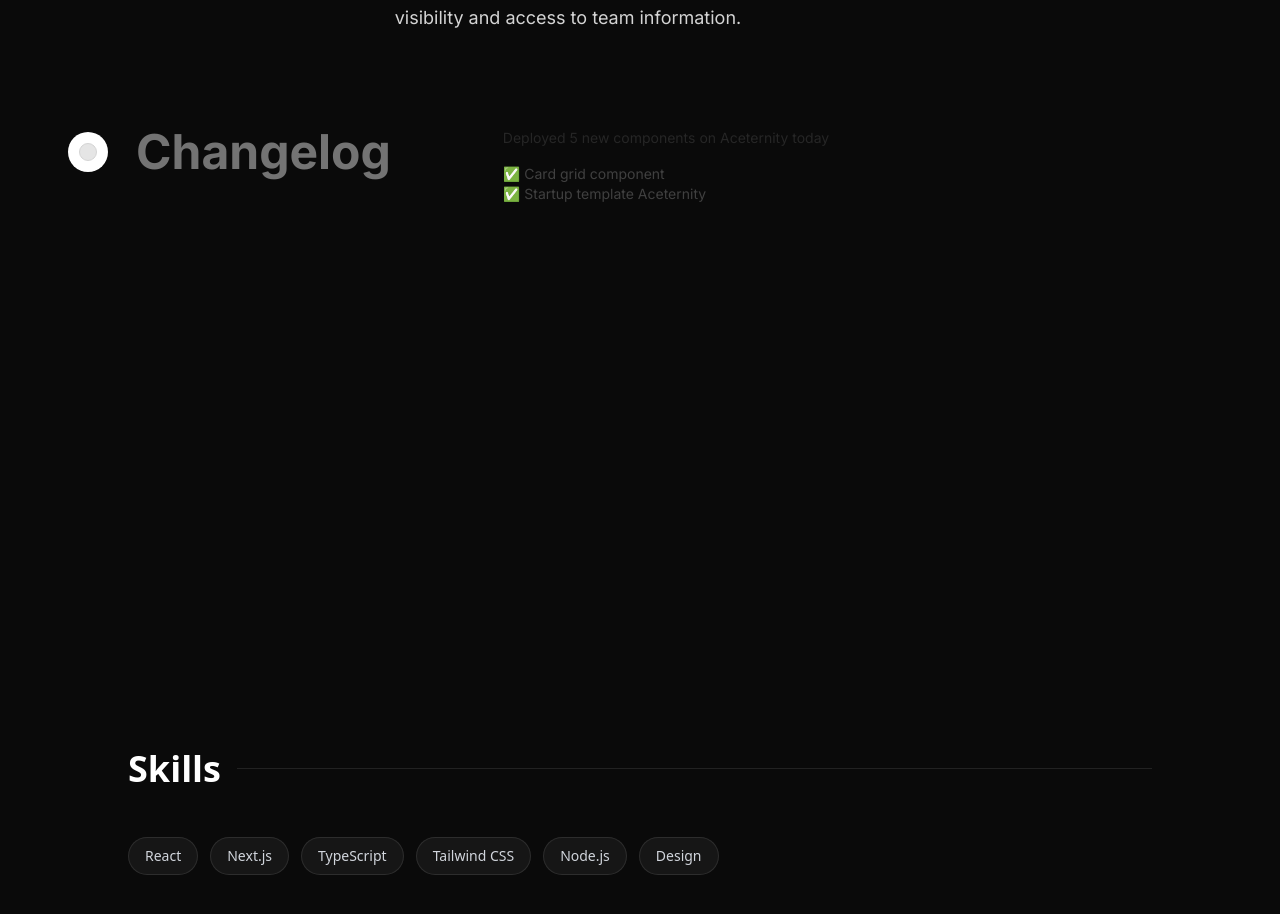
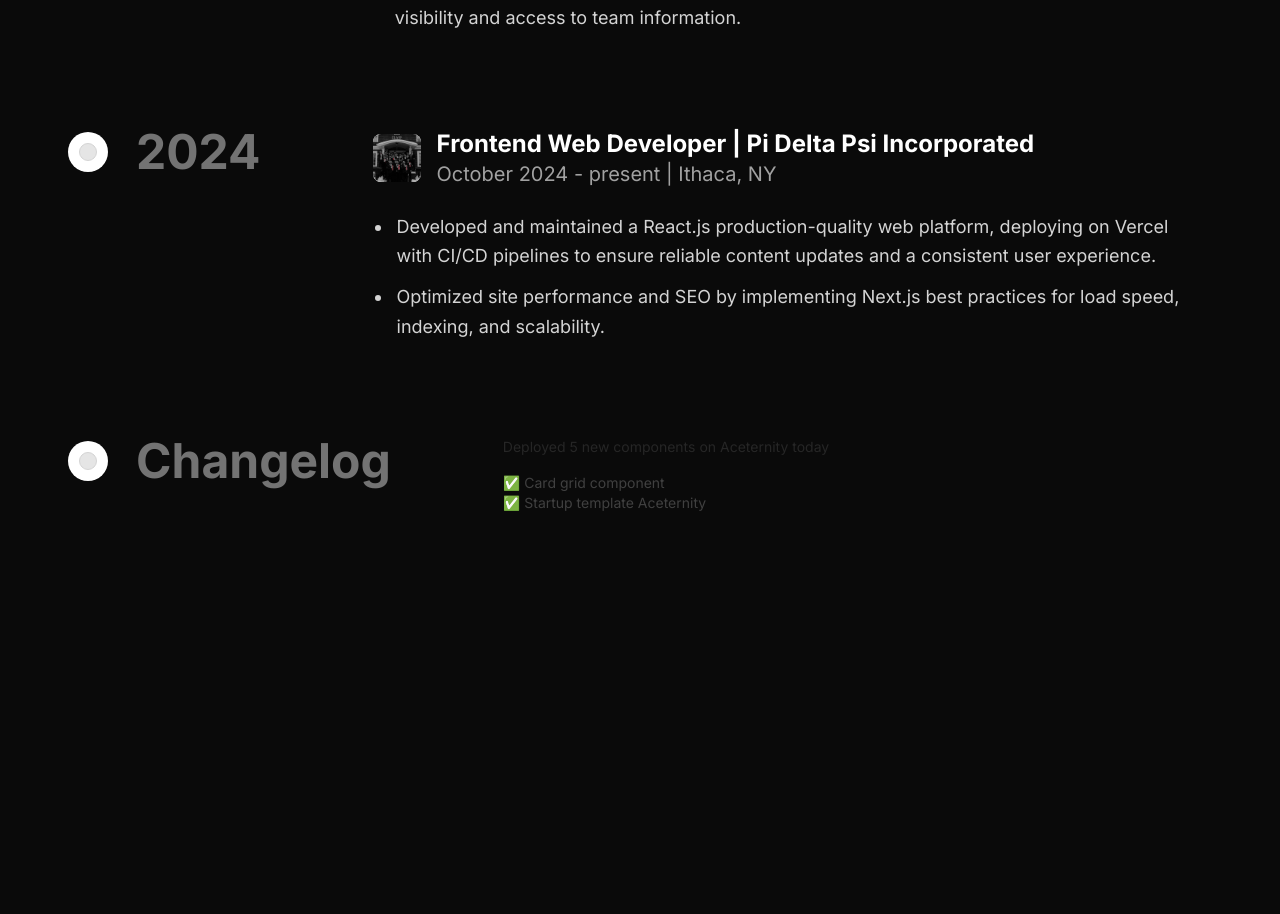
Before and after one commit to paulhwang1007/portfolio, a Next.js app: page / in a window 1280 px wide. Shown: the part 1529-2443 px from the top of the page. Built offline with nearby package versions, Linux system fonts and the light colour scheme.

Commit message:
add pdpsi experience

```diff
--- a/src/app/page.tsx
+++ b/src/app/page.tsx
@@ -144,6 +144,39 @@ export default function Home() {
                    ),
                  },
                  {
+                   title: "2024",
+                   content: (
+                     <div>
+                        <div className="flex items-center gap-4 mb-6">
+                            <div className="relative h-12 w-12 flex-shrink-0 bg-white rounded-lg p-1 overflow-hidden">
+                                <Image
+                                    src="/images/pideltapsi-logo.jpg"
+                                    alt="Pi Delta Psi Incorporated"
+                                    fill
+                                    className="object-contain"
+                                />
+                            </div>
+                            <div>
+                                <h4 className="text-xl md:text-2xl font-bold text-white">
+                                    Frontend Web Developer | Pi Delta Psi Incorporated
+                                </h4>
+                                <p className="text-lg md:text-xl text-neutral-400">
+                                    October 2024 - present | Ithaca, NY
+                                </p>
+                            </div>
+                        </div>
+                       <ul className="list-disc pl-5 space-y-3 text-neutral-300 text-base md:text-lg leading-relaxed">
+                         <li className="pl-1">
+                           Developed and maintained a React.js production-quality web platform, deploying on Vercel with CI/CD pipelines to ensure reliable content updates and a consistent user experience.
+                         </li>
+                         <li className="pl-1">
+                           Optimized site performance and SEO by implementing Next.js best practices for load speed, indexing, and scalability.
+                         </li>
+                       </ul>
+                     </div>
+                   ),
+                 },
+                 {
                    title: "Changelog",
                    content: (
                      <div>
```
Also changed, not shown: public/images/pideltapsi-logo.jpg (added).
